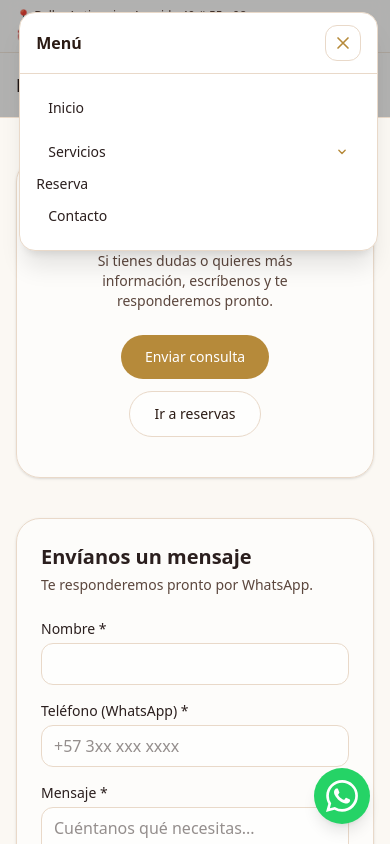
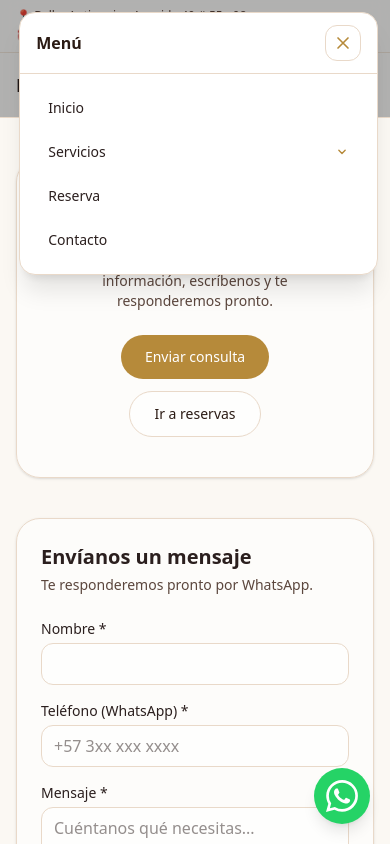
Before and after one commit to Chabito24/belloritual, a Next.js app in the folder bello-ritual/: page /contacto in a window 390 px wide. Both pictures are taken after a click on the button "Abrir menú". Shown: the top 844 px of the page. Built offline with nearby package versions, Linux system fonts and the light colour scheme.

Commit message:
se corige error en la visualizacion del menu movil

```diff
--- a/bello-ritual/components/MobileMenu.tsx
+++ b/bello-ritual/components/MobileMenu.tsx
@@ -141,12 +141,13 @@ export default function MobileMenu() {
                 </div>
               </details> */}
 
-            <Link href="/reservar" className="hover:text-[#B68A3A]">
-                Reserva
-
-            </Link>
-
-
+              <Link
+              href="/reservar"
+              className="block rounded-xl px-3 py-3 hover:bg-[#FBF7F2]"
+              onClick={() => setOpen(false)}
+              >
+                  Reserva
+              </Link>
 
               <Link
                 href="/contacto"
```
